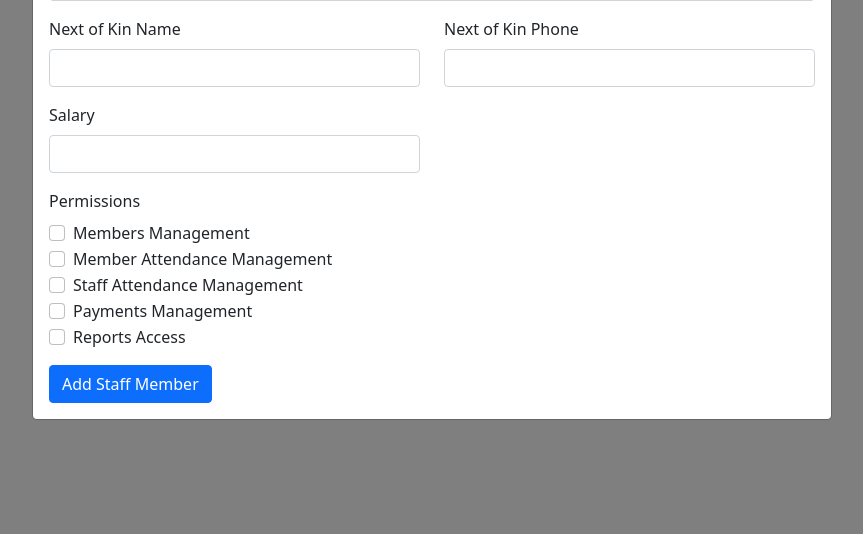
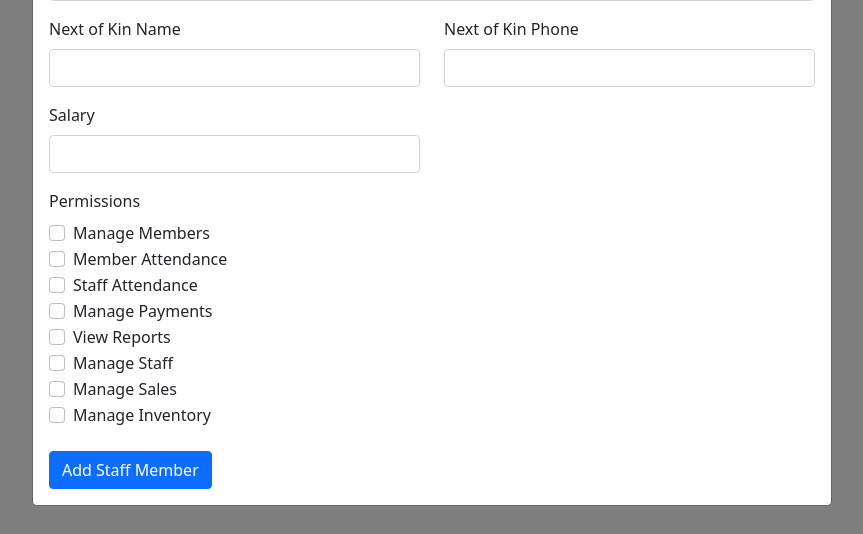
Before and after one commit to danishjavedcodes/gym_management, a Flask app: page /admin/receptionists in a window 1280 px wide, after a click on "Add New Staff". Shown: the part 545-1079 px from the top of the page, without its empty margins (208-1071 px from the left). Run offline with Flask 3, Linux system fonts and the light colour scheme; the visitor is signed in with stand-in values (Sample User, id 1).

Commit message:
privilige solved staff page not loading

```diff
--- a/app.py
+++ b/app.py
@@ -900,17 +900,24 @@ def edit_staff(username):
 
         if request.method == 'GET':
             staff = staff_data.iloc[0].to_dict()
-            # Convert privileges string to list
-            staff['privileges'] = staff['privileges'].split(',') if isinstance(staff['privileges'], str) else []
+            # Convert privileges string to list, handling empty or None values
+            if pd.isna(staff['privileges']) or staff['privileges'] == '':
+                staff['privileges'] = []
+            else:
+                staff['privileges'] = staff['privileges'].split(',')
             return render_template('admin/edit_staff.html', staff=staff)
 
-        # Handle POST request
+        # Handle POST request - Updated permissions list
         permissions = []
-        if request.form.get('perm_members'): permissions.append('members')
-        if request.form.get('perm_attendance'): permissions.append('attendance')
-        if request.form.get('perm_payments'): permissions.append('payments')
-        if request.form.get('perm_packages'): permissions.append('packages')
-        if request.form.get('perm_reports'): permissions.append('reports')
+        permission_fields = [
+            'perm_members', 'perm_member_attendance', 'perm_staff_attendance',
+            'perm_payments', 'perm_reports', 'perm_staff', 'perm_sales',
+            'perm_inventory', 'perm_packages'
+        ]
+
+        for perm in permission_fields:
+            if request.form.get(perm):
+                permissions.append(perm.replace('perm_', ''))
 
         # Update staff information
         mask = receptionists_df['username'] == username
@@ -936,9 +943,10 @@ def edit_staff(username):
         return redirect(url_for('manage_receptionists'))
 
     except Exception as e:
-        app.logger.error(f"Error updating staff member: {e}")
+        app.logger.error(f"Error updating staff member: {str(e)}")
         flash(f'Error updating staff member: {str(e)}')
         return redirect(url_for('manage_receptionists'))
+
 
 @app.route('/admin/receptionists/delete/<username>')
 def delete_receptionist(username):
--- a/templates/admin/staff.html
+++ b/templates/admin/staff.html
@@ -195,27 +195,39 @@
                     </div>
 
                     <!-- Existing permissions section -->
-                    <div class="mb-3">
+                    <div class="mb-4">
                         <label class="form-label">Permissions</label>
                         <div class="form-check">
                             <input type="checkbox" class="form-check-input" id="perm_members" name="perm_members">
-                            <label class="form-check-label" for="perm_members">Members Management</label>
+                            <label class="form-check-label" for="perm_members">Manage Members</label>
                         </div>
                         <div class="form-check">
                             <input type="checkbox" class="form-check-input" id="perm_member_attendance" name="perm_member_attendance">
-                            <label class="form-check-label" for="perm_member_attendance">Member Attendance Management</label>
+                            <label class="form-check-label" for="perm_member_attendance">Member Attendance</label>
                         </div>
                         <div class="form-check">
                             <input type="checkbox" class="form-check-input" id="perm_staff_attendance" name="perm_staff_attendance">
-                            <label class="form-check-label" for="perm_staff_attendance">Staff Attendance Management</label>
+                            <label class="form-check-label" for="perm_staff_attendance">Staff Attendance</label>
                         </div>
                         <div class="form-check">
                             <input type="checkbox" class="form-check-input" id="perm_payments" name="perm_payments">
-                            <label class="form-check-label" for="perm_payments">Payments Management</label>
+                            <label class="form-check-label" for="perm_payments">Manage Payments</label>
                         </div>
                         <div class="form-check">
                             <input type="checkbox" class="form-check-input" id="perm_reports" name="perm_reports">
-                            <label class="form-check-label" for="perm_reports">Reports Access</label>
+                            <label class="form-check-label" for="perm_reports">View Reports</label>
+                        </div>
+                        <div class="form-check">
+                            <input type="checkbox" class="form-check-input" id="perm_staff" name="perm_staff">
+                            <label class="form-check-label" for="perm_staff">Manage Staff</label>
+                        </div>
+                        <div class="form-check">
+                            <input type="checkbox" class="form-check-input" id="perm_sales" name="perm_sales">
+                            <label class="form-check-label" for="perm_sales">Manage Sales</label>
+                        </div>
+                        <div class="form-check">
+                            <input type="checkbox" class="form-check-input" id="perm_inventory" name="perm_inventory">
+                            <label class="form-check-label" for="perm_inventory">Manage Inventory</label>
                         </div>
                     </div>
 
@@ -319,23 +331,35 @@ function toggleOtherType() {
                         <label class="form-label">Permissions</label>
                         <div class="form-check">
                             <input type="checkbox" class="form-check-input" name="perm_members" id="edit_perm_members_{{ member.username }}" {% if 'members' in member.privileges %}checked{% endif %}>
-                            <label class="form-check-label" for="edit_perm_members_{{ member.username }}">Members Management</label>
+                            <label class="form-check-label" for="edit_perm_members_{{ member.username }}">Manage Members</label>
                         </div>
                         <div class="form-check">
-                            <input type="checkbox" class="form-check-input" name="perm_attendance" id="edit_perm_attendance_{{ member.username }}" {% if 'attendance' in member.privileges %}checked{% endif %}>
-                            <label class="form-check-label" for="edit_perm_attendance_{{ member.username }}">Attendance Management</label>
+                            <input type="checkbox" class="form-check-input" name="perm_member_attendance" id="edit_perm_member_attendance_{{ member.username }}" {% if 'member_attendance' in member.privileges %}checked{% endif %}>
+                            <label class="form-check-label" for="edit_perm_member_attendance_{{ member.username }}">Member Attendance</label>
+                        </div>
+                        <div class="form-check">
+                            <input type="checkbox" class="form-check-input" name="perm_staff_attendance" id="edit_perm_staff_attendance_{{ member.username }}" {% if 'staff_attendance' in member.privileges %}checked{% endif %}>
+                            <label class="form-check-label" for="edit_perm_staff_attendance_{{ member.username }}">Staff Attendance</label>
                         </div>
                         <div class="form-check">
                             <input type="checkbox" class="form-check-input" name="perm_payments" id="edit_perm_payments_{{ member.username }}" {% if 'payments' in member.privileges %}checked{% endif %}>
-                            <label class="form-check-label" for="edit_perm_payments_{{ member.username }}">Payments Management</label>
-                        </div>
-                        <div class="form-check">
-                            <input type="checkbox" class="form-check-input" name="perm_packages" id="edit_perm_packages_{{ member.username }}" {% if 'packages' in member.privileges %}checked{% endif %}>
-                            <label class="form-check-label" for="edit_perm_packages_{{ member.username }}">Packages Management</label>
+                            <label class="form-check-label" for="edit_perm_payments_{{ member.username }}">Manage Payments</label>
                         </div>
                         <div class="form-check">
                             <input type="checkbox" class="form-check-input" name="perm_reports" id="edit_perm_reports_{{ member.username }}" {% if 'reports' in member.privileges %}checked{% endif %}>
-                            <label class="form-check-label" for="edit_perm_reports_{{ member.username }}">Reports Access</label>
+                            <label class="form-check-label" for="edit_perm_reports_{{ member.username }}">View Reports</label>
+                        </div>
+                        <div class="form-check">
+                            <input type="checkbox" class="form-check-input" name="perm_staff" id="edit_perm_staff_{{ member.username }}" {% if 'staff' in member.privileges %}checked{% endif %}>
+                            <label class="form-check-label" for="edit_perm_staff_{{ member.username }}">Manage Staff</label>
+                        </div>
+                        <div class="form-check">
+                            <input type="checkbox" class="form-check-input" name="perm_sales" id="edit_perm_sales_{{ member.username }}" {% if 'sales' in member.privileges %}checked{% endif %}>
+                            <label class="form-check-label" for="edit_perm_sales_{{ member.username }}">Manage Sales</label>
+                        </div>
+                        <div class="form-check">
+                            <input type="checkbox" class="form-check-input" name="perm_inventory" id="edit_perm_inventory_{{ member.username }}" {% if 'inventory' in member.privileges %}checked{% endif %}>
+                            <label class="form-check-label" for="edit_perm_inventory_{{ member.username }}">Manage Inventory</label>
                         </div>
                     </div>
 
```
Also changed, not shown: templates/admin/edit_staff.html (+35 -10 lines), 2 other files.
